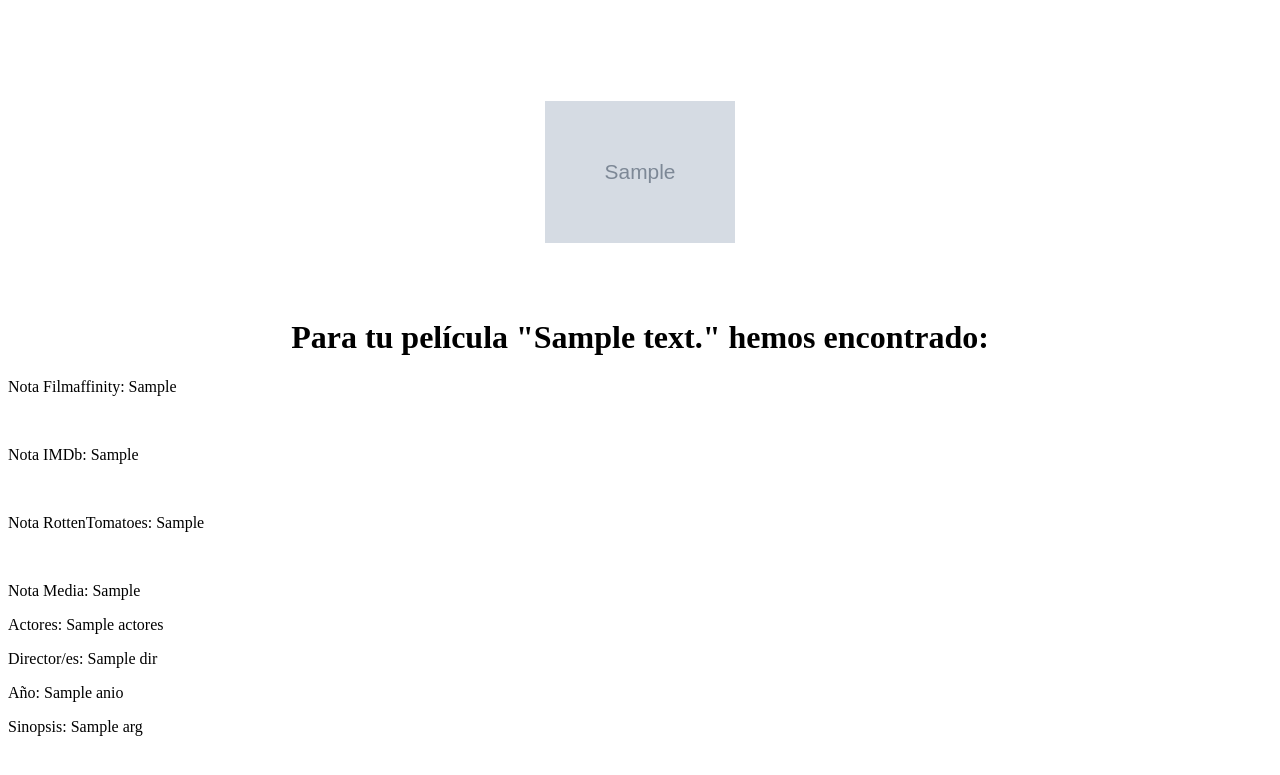
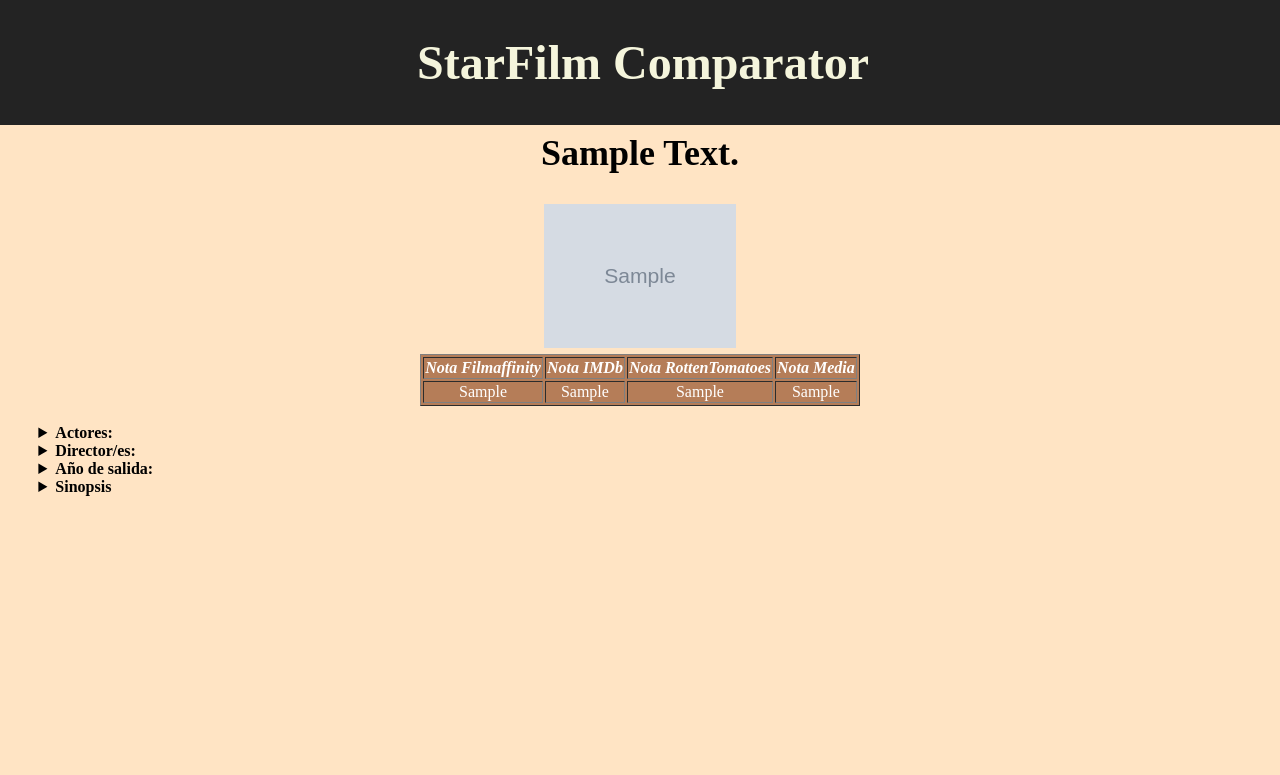
Before and after one commit to ignaciotitos/starFilm, a Flask app: template python/templates/lookin.html in a window 1280 px wide. Shown: the top 775 px of the page. Run offline with Flask 2, Linux system fonts and the light colour scheme; the template is opened without the code that fills it: most values are stand-ins (such as "Sample title", 1, 10 or a date in 2020); grey boxes marked "Sample" are stand-in pictures.

Commit message:
Ambos HTML con su css correspondientes hechos

```diff
--- a/python/templates/lookin.html
+++ b/python/templates/lookin.html
@@ -5,16 +5,65 @@
         <title>StarFilm</title>
         <meta name="Autores" content="Jaime Carrasco, Marta Nieto y Ignacio Titos">
         <style type = "text/css">
-            header{
+
+                body{
+                    margin: 0;
+                    padding: 0;
+                    background-color: bisque;
+                }
+
+                header {
+                    text-align: center;
+                    float:left;
                     width: 100%;
+                    height: 15%;
+                    font-family: 'Bodoni MT';
+                    background-color: #232323;
+                    color: beige;
+                    border: 5%;
+                    border-color: #232323;
+                    border-style: solid;
+                }
+
+                header h1{
+                    font-size: 300%;
+                }
+
+
+                #presentacion{
                     text-align: center;
-                margin-top: 4%;
+                    text-transform: capitalize;
+                    padding-top: 8%;
+                    font-family: 'Bodoni MT';
+                    font-size: 150%;
                 }
-            img{
+
+                #presentacion img{
                     height: 15%;
                     width: 15%;
-                margin: 4%;
+                }
+
+                #tbpunt{
                     text-align: center;
+
+                }
+
+                #tbpunt table{
+                    background-color: rgb(181, 125, 88);
+                    color: white;
+                }
+
+                #tbpunt th{
+                    font-weight: bold;
+                    font-style: italic;
+                }
+
+                #infogeneral{
+                    padding-left: 3%;
+                }
+
+                #infogeneral summary{
+                    font-weight: bold;
                 }
 
         </style>
@@ -22,18 +71,48 @@
     <body>
         <body>
             <header>
-                <img src='{{imagen}}'>
-                <h1>Para tu película "{{titulo_texto}}" hemos encontrado:</h1>
+                <h1>StarFilm Comparator</h1>
             </header>
             <main>
-                <p>Nota Filmaffinity: {{puntuacion_fA}} </p></br>
-                <p>Nota IMDb: {{puntuacion_IMDb}} </p></br>
-                <p>Nota RottenTomatoes: {{puntuacion_RT}} </p></br>
-                <p>Nota Media: {{puntuacion_media}} </p>
-                <p>Actores: {{actores}}</p>
-                <p>Director/es: {{dir}}</p>
-                <p>Año: {{anio}}</p>
-                <p>Sinopsis: {{arg}}</p>
+                <section id="presentacion">
+                    <h1>{{titulo_texto}}</h1>
+                    <img src='{{imagen}}'>
+                </section>
+                <section id="tbpunt">
+                    <table border="1", style="margin: 0 auto;">
+                        <tr>
+                            <th>Nota Filmaffinity</th>
+                            <th>Nota IMDb</th>
+                            <th>Nota RottenTomatoes</th>
+                            <th>Nota Media</th>
+                        </tr>
+                        <tr>
+                            <td>{{puntuacion_fA}}</td>
+                            <td>{{puntuacion_IMDb}}</td>
+                            <td>{{puntuacion_RT}}</td>
+                            <td>{{puntuacion_media}}</td>
+                        </tr>
+                    </table>
+                    <br/>
+                </section>
+                <section id="infogeneral">
+                    <details>
+                        <summary>Actores:</summary>
+                        <p>{{actores}}</p>
+                    </details>
+                    <details>
+                        <summary>Director/es:</summary>
+                        <p>{{dir}}</p>
+                    </details>
+                    <details>
+                        <summary>Año de salida:</summary>
+                        <p>{{anio}}</p>
+                    </details>
+                    <details>
+                        <summary>Sinopsis</summary>
+                        <p>{{arg}}</p>
+                    </details>
+                </section>
             </main>
         </body>
 </html>
```
Also changed, not shown: python/templates/inicio.html (+11 -3 lines). Lines whose indentation alone changed are shown as unchanged.
